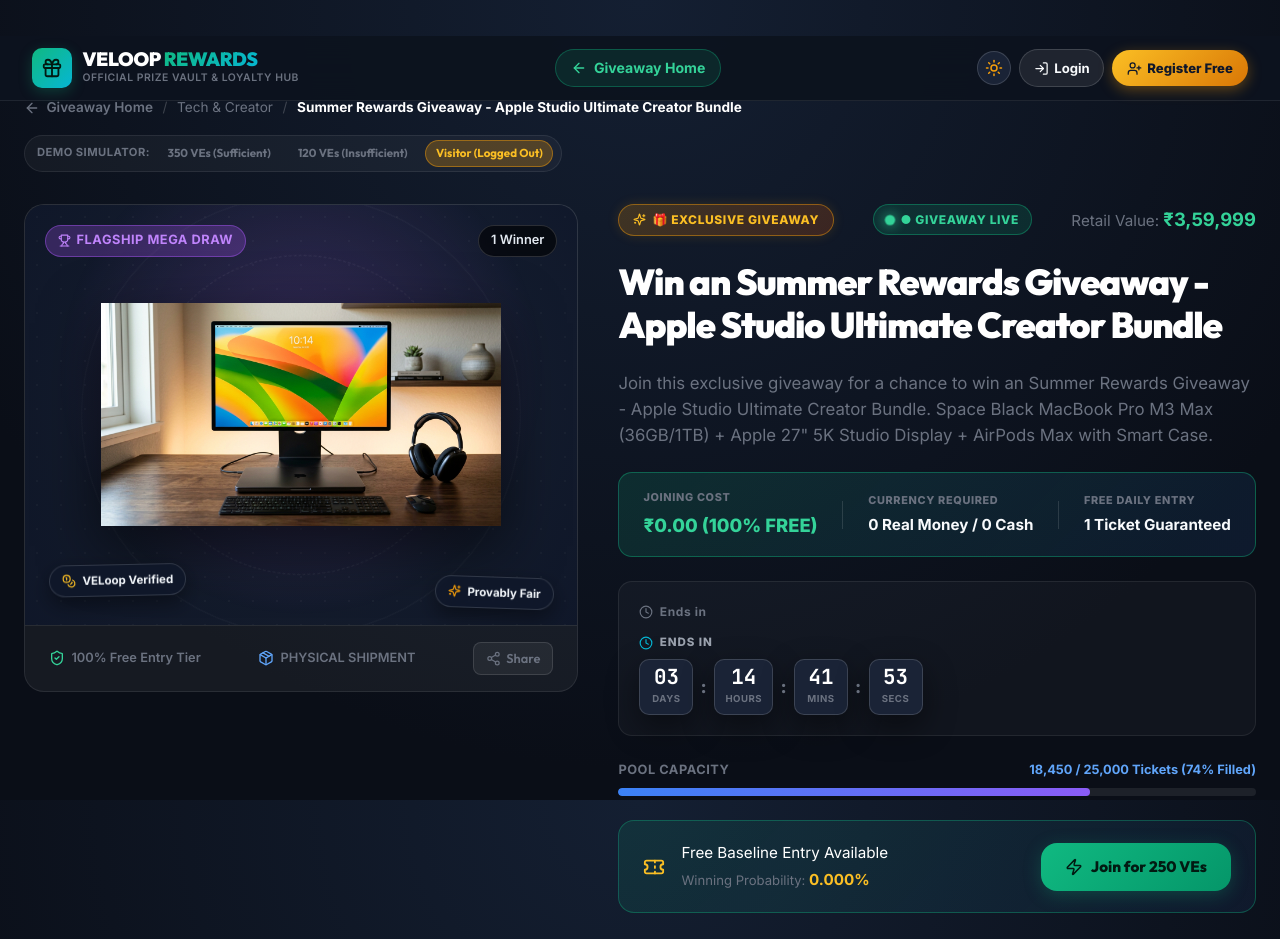
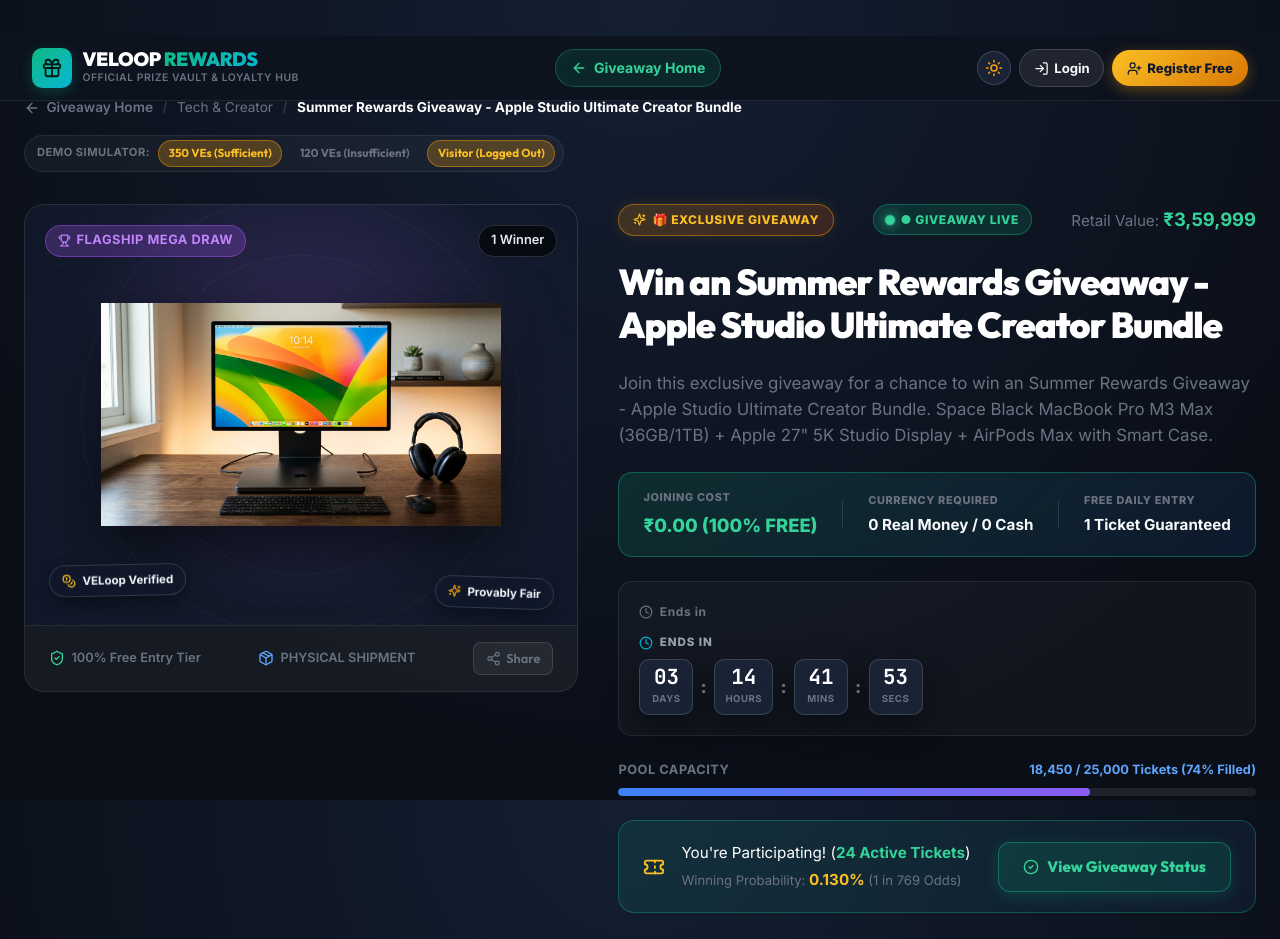
Before and after one commit to nithintechie123/VELoop-Rewards-GPT, a React (Vite) app in the folder frontend/: page /giveaway/1 in a window 1280 px wide. Shown: the top 939 px of the page. Built offline with nearby package versions, Linux system fonts and the light colour scheme; no server answers.

Commit message:
fix: resolve blank screen on free entry modal, add full state persistence across page refresh, and update CORS allowed headers

```diff
--- a/frontend/src/components/GiveawayHero/GiveawayHero.jsx
+++ b/frontend/src/components/GiveawayHero/GiveawayHero.jsx
@@ -43,6 +43,7 @@
   };
 
   const winnerLabel = giveaway.winnerLabel || (giveaway.winnerCount ? `${giveaway.winnerCount} Winner${giveaway.winnerCount > 1 ? 's' : ''}` : '1 Winner');
+  const entryRequirement = giveaway.joiningRequirement || (giveaway.participationSettings?.entryFee ? `${giveaway.participationSettings.entryFee} ${giveaway.participationSettings.entryFeeUnit || 'VEs'}` : (giveaway.entryFee ? `${giveaway.entryFee} ${giveaway.entryFeeUnit || 'VEs'}` : `${giveaway.coinCost || 250} VEs`));
   const statusUpper = (giveaway.status || 'ACTIVE').toUpperCase();
   const isEnded = statusUpper === 'ENDED' || statusUpper === 'ARCHIVED';
   const isUpcoming = statusUpper === 'UPCOMING';
--- a/frontend/src/components/ParticipationModal/ParticipationModal.jsx
+++ b/frontend/src/components/ParticipationModal/ParticipationModal.jsx
@@ -1,4 +1,4 @@
-import React, { useState } from 'react';
+import React, { useState, useEffect } from 'react';
 import { motion, AnimatePresence } from 'framer-motion';
 import { X, Gift, Coins, Sparkles, CheckCircle2, Ticket, Flame, MessageSquare, Twitter, Users, ShieldCheck, Zap, Trophy, Lock, LogIn } from 'lucide-react';
 import { soundFx } from '../../utils/soundFx';
--- a/frontend/src/pages/Giveaway/GiveawayPage.jsx
+++ b/frontend/src/pages/Giveaway/GiveawayPage.jsx
@@ -64,56 +64,104 @@
   const [isLoading, setIsLoading] = useState(true); // starts true: initial API fetch
   const [hasError, setHasError] = useState(false);
 
-  // User & Identity State
-  const [currentUserId, setCurrentUserId] = useState(user?.userId || null);
-  const [claimState, setClaimState] = useState('not_submitted'); // 'not_submitted' | 'submitted' | 'processing' | 'completed' | 'expired'
+  // Helper to load persistent state from localStorage
+  const loadStoredUserState = () => {
+    try {
+      const stored = localStorage.getItem('veloop_user_state');
+      if (stored) return JSON.parse(stored);
+    } catch (e) {}
+    return null;
+  };
 
-  const [userState, setUserState] = useState({
-    name: user?.fullName || 'Guest',
-    userId: user?.userId || null,
-    isLoggedIn: isLoggedIn,
-    coins: user?.coins || user?.veloopCoins || 0,
-    veloopCoins: user?.veloopCoins || 0,
-    sveCoins: user?.sveCoins || 0,
-    tokens: user?.tokens || 0,
-    activeTickets: user?.activeTickets || 0,
-    soundEnabled: true,
-    userEntries: user?.userEntries || {},
-    quests: mockQuestTasks
+  // User & Identity State with Persistent LocalStorage
+  const [currentUserId, setCurrentUserId] = useState(() => {
+    return localStorage.getItem('veloop_current_user_id') || user?.userId || 'VE10025';
   });
+
+  const [claimState, setClaimState] = useState(() => {
+    return localStorage.getItem('veloop_claim_state') || 'not_submitted';
+  });
+
+  const [activeUserStatePreset, setActiveUserStatePreset] = useState(() => {
+    const saved = localStorage.getItem('veloop_user_state_preset');
+    return saved ? Number(saved) : 4;
+  });
+
+  const [lifecycleStage, setLifecycleStage] = useState(() => {
+    const saved = localStorage.getItem('veloop_lifecycle_stage');
+    return saved ? Number(saved) : 1;
+  });
+
+  const [userState, setUserState] = useState(() => {
+    const saved = loadStoredUserState();
+    if (saved) {
+      return {
+        ...saved,
+        quests: saved.quests || mockQuestTasks
+      };
+    }
+    return {
+      name: user?.fullName || 'Alex Thorne',
+      userId: user?.userId || 'VE10025',
+      isLoggedIn: isLoggedIn !== false,
+      coins: user?.coins || user?.veloopCoins || 1250,
+      veloopCoins: user?.veloopCoins || 1250,
+      sveCoins: user?.sveCoins || 500,
+      tokens: user?.tokens || 1000,
+      activeTickets: user?.activeTickets || 24,
+      soundEnabled: true,
+      userEntries: user?.userEntries || { 'GW-2026-08': { tickets: 24 } },
+      quests: mockQuestTasks
+    };
+  });
+
+  // Sync state changes to localStorage for 100% persistence on page refresh
+  useEffect(() => {
+    try {
+      localStorage.setItem('veloop_user_state', JSON.stringify(userState));
+    } catch (e) {}
+  }, [userState]);
+
+  useEffect(() => {
+    localStorage.setItem('veloop_claim_state', claimState);
+  }, [claimState]);
+
+  useEffect(() => {
+    if (currentUserId) localStorage.setItem('veloop_current_user_id', currentUserId);
+  }, [currentUserId]);
+
+  useEffect(() => {
+    localStorage.setItem('veloop_user_state_preset', String(activeUserStatePreset));
+  }, [activeUserStatePreset]);
+
+  useEffect(() => {
+    localStorage.setItem('veloop_lifecycle_stage', String(lifecycleStage));
+  }, [lifecycleStage]);
 
   // Keep userState in sync with centralized AuthContext
   useEffect(() => {
     if (user) {
-      setUserState(prev => ({
-        ...prev,
-        name: user.fullName || user.name || 'Member',
-        userId: user.userId || user.id,
-        isLoggedIn: true,
-        coins: user.coins ?? user.veloopCoins ?? 0,
-        veloopCoins: user.veloopCoins ?? 0,
-        sveCoins: user.sveCoins ?? 0,
-        tokens: user.tokens ?? 0,
-        activeTickets: user.activeTickets ?? 0,
-        userEntries: user.userEntries ?? {}
-      }));
-      setCurrentUserId(user.userId || user.id);
-    } else {
-      setUserState(prev => ({
-        ...prev,
-        name: 'Guest',
-        userId: null,
-        isLoggedIn: false,
-        coins: 0,
-        veloopCoins: 0,
-        sveCoins: 0,
-        tokens: 0,
-        activeTickets: 0,
-        userEntries: {}
-      }));
-      setCurrentUserId(null);
+      setUserState(prev => {
+        const next = {
+          ...prev,
+          name: user.fullName || user.name || prev.name,
+          userId: user.userId || user.id || prev.userId,
+          isLoggedIn: true,
+          coins: user.coins ?? user.veloopCoins ?? prev.coins,
+          veloopCoins: user.veloopCoins ?? prev.veloopCoins,
+          sveCoins: user.sveCoins ?? prev.sveCoins,
+          tokens: user.tokens ?? prev.tokens,
+          activeTickets: user.activeTickets ?? prev.activeTickets,
+          userEntries: user.userEntries ? { ...prev.userEntries, ...user.userEntries } : prev.userEntries
+        };
+        try {
+          localStorage.setItem('veloop_user_state', JSON.stringify(next));
+        } catch (e) {}
+        return next;
+      });
+      setCurrentUserId(user.userId || user.id || 'VE10025');
     }
-  }, [user, isLoggedIn]);
+  }, [user]);
 
   // Current Winner Matching (Requirement 34)
   const winningRecord = mockWinnerLookup.find(w => w.userId === currentUserId) || null;
@@ -411,8 +459,6 @@
   };
 
   // Simulation Toolbar Controls
-  const [activeUserStatePreset, setActiveUserStatePreset] = useState(4); // Default to State 4 (Winner)
-
   const handleCycleUserStatePreset = () => {
     soundFx.playClick();
     const nextPreset = activeUserStatePreset === 7 ? 1 : activeUserStatePreset + 1;
@@ -582,8 +628,6 @@
       return { ...prev, isLoggedIn: nextAuth };
     });
   };
-
-  const [lifecycleStage, setLifecycleStage] = useState(1);
 
   // Requirement 61: Previous Winner Transition Lifecycle
   // Current Giveaway -> Giveaway Ends -> Winners Announced -> Move to Previous Winners -> New Giveaway Becomes Current
--- a/frontend/src/pages/GiveawayDetails/GiveawayDetailsPage.jsx
+++ b/frontend/src/pages/GiveawayDetails/GiveawayDetailsPage.jsx
@@ -60,48 +60,54 @@
   const [relatedGiveaways, setRelatedGiveaways] = useState([]);
   const [isLoading, setIsLoading] = useState(true);
   const [theme, setTheme] = useState(() => localStorage.getItem('veloop_theme') || 'dark');
-  const [userState, setUserState] = useState({
-    name: user?.fullName || 'Guest',
-    userId: user?.userId || null,
-    isLoggedIn: isLoggedIn,
-    coins: user?.coins || user?.veloopCoins || 0,
-    veloopCoins: user?.veloopCoins || 0,
-    sveCoins: user?.sveCoins || 0,
-    tokens: user?.tokens || 0,
-    activeTickets: user?.activeTickets || 0,
-    userEntries: user?.userEntries || {}
+  const [userState, setUserState] = useState(() => {
+    try {
+      const stored = localStorage.getItem('veloop_user_state');
+      if (stored) return JSON.parse(stored);
+    } catch (e) {}
+    return {
+      name: user?.fullName || 'Alex Thorne',
+      userId: user?.userId || 'VE10025',
+      isLoggedIn: isLoggedIn !== false,
+      coins: user?.coins || user?.veloopCoins || 1250,
+      veloopCoins: user?.veloopCoins || 1250,
+      sveCoins: user?.sveCoins || 500,
+      tokens: user?.tokens || 1000,
+      activeTickets: user?.activeTickets || 24,
+      userEntries: user?.userEntries || { 'GW-2026-08': { tickets: 24 } }
+    };
   });
+
+  // Sync state changes to localStorage
+  useEffect(() => {
+    try {
+      localStorage.setItem('veloop_user_state', JSON.stringify(userState));
+    } catch (e) {}
+  }, [userState]);
 
   // Keep userState in sync with centralized AuthContext
   useEffect(() => {
     if (user) {
-      setUserState(prev => ({
-        ...prev,
-        name: user.fullName || user.name || 'Member',
-        userId: user.userId || user.id,
-        isLoggedIn: true,
-        coins: user.coins ?? user.veloopCoins ?? 0,
-        veloopCoins: user.veloopCoins ?? 0,
-        sveCoins: user.sveCoins ?? 0,
-        tokens: user.tokens ?? 0,
-        activeTickets: user.activeTickets ?? 0,
-        userEntries: user.userEntries ?? {}
-      }));
-    } else {
-      setUserState(prev => ({
-        ...prev,
-        name: 'Guest',
-        userId: null,
-        isLoggedIn: false,
-        coins: 0,
-        veloopCoins: 0,
-        sveCoins: 0,
-        tokens: 0,
-        activeTickets: 0,
-        userEntries: {}
-      }));
+      setUserState(prev => {
+        const next = {
+          ...prev,
+          name: user.fullName || user.name || prev.name,
+          userId: user.userId || user.id || prev.userId,
+          isLoggedIn: true,
+          coins: user.coins ?? user.veloopCoins ?? prev.coins,
+          veloopCoins: user.veloopCoins ?? prev.veloopCoins,
+          sveCoins: user.sveCoins ?? prev.sveCoins,
+          tokens: user.tokens ?? prev.tokens,
+          activeTickets: user.activeTickets ?? prev.activeTickets,
+          userEntries: user.userEntries ? { ...prev.userEntries, ...user.userEntries } : prev.userEntries
+        };
+        try {
+          localStorage.setItem('veloop_user_state', JSON.stringify(next));
+        } catch (e) {}
+        return next;
+      });
     }
-  }, [user, isLoggedIn]);
+  }, [user]);
 
   const [isParticipationOpen, setIsParticipationOpen] = useState(false);
   const [isConfirmModalOpen, setIsConfirmModalOpen] = useState(false);
```
Also changed, not shown: 2 other files (tests, documents, lock files or other folders).
